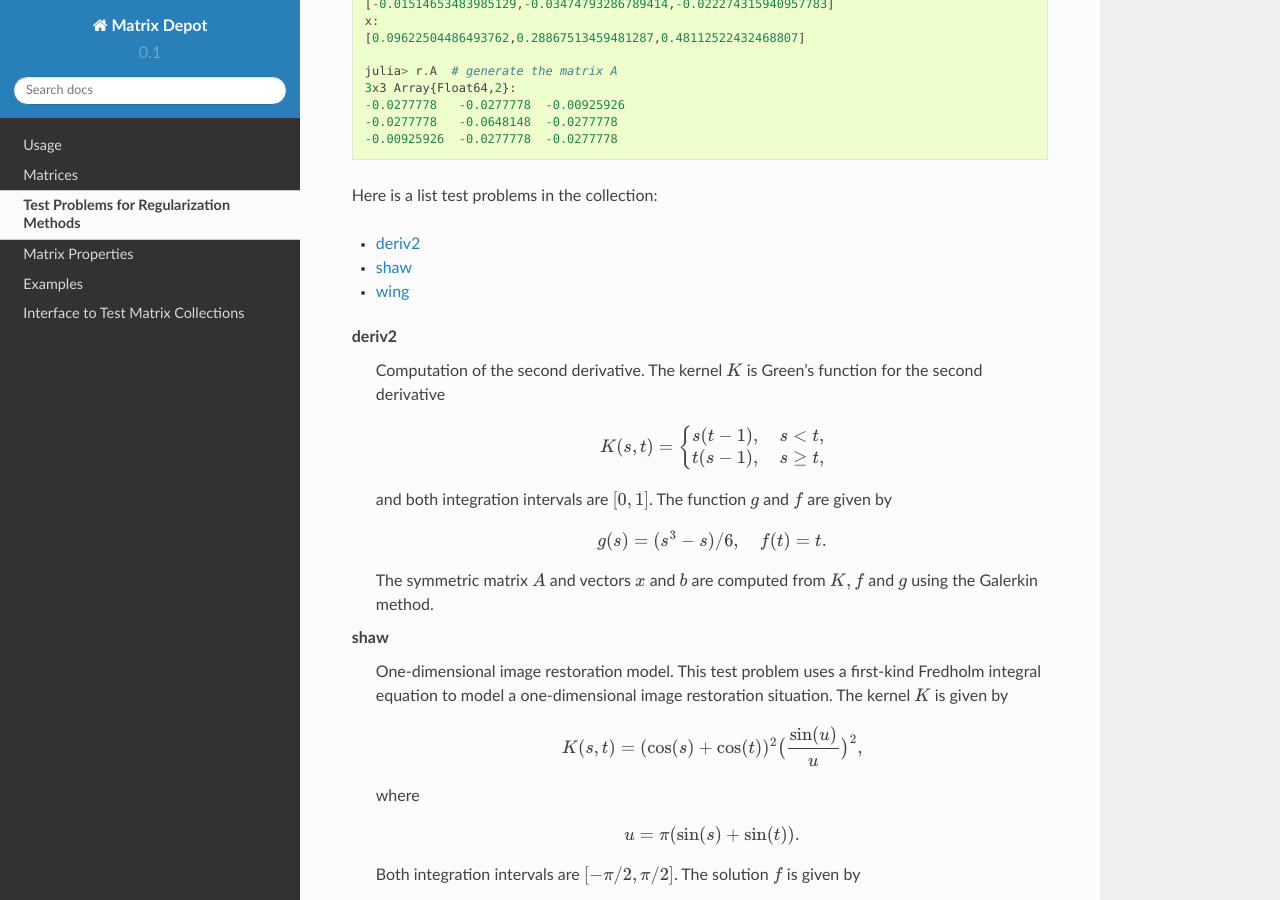
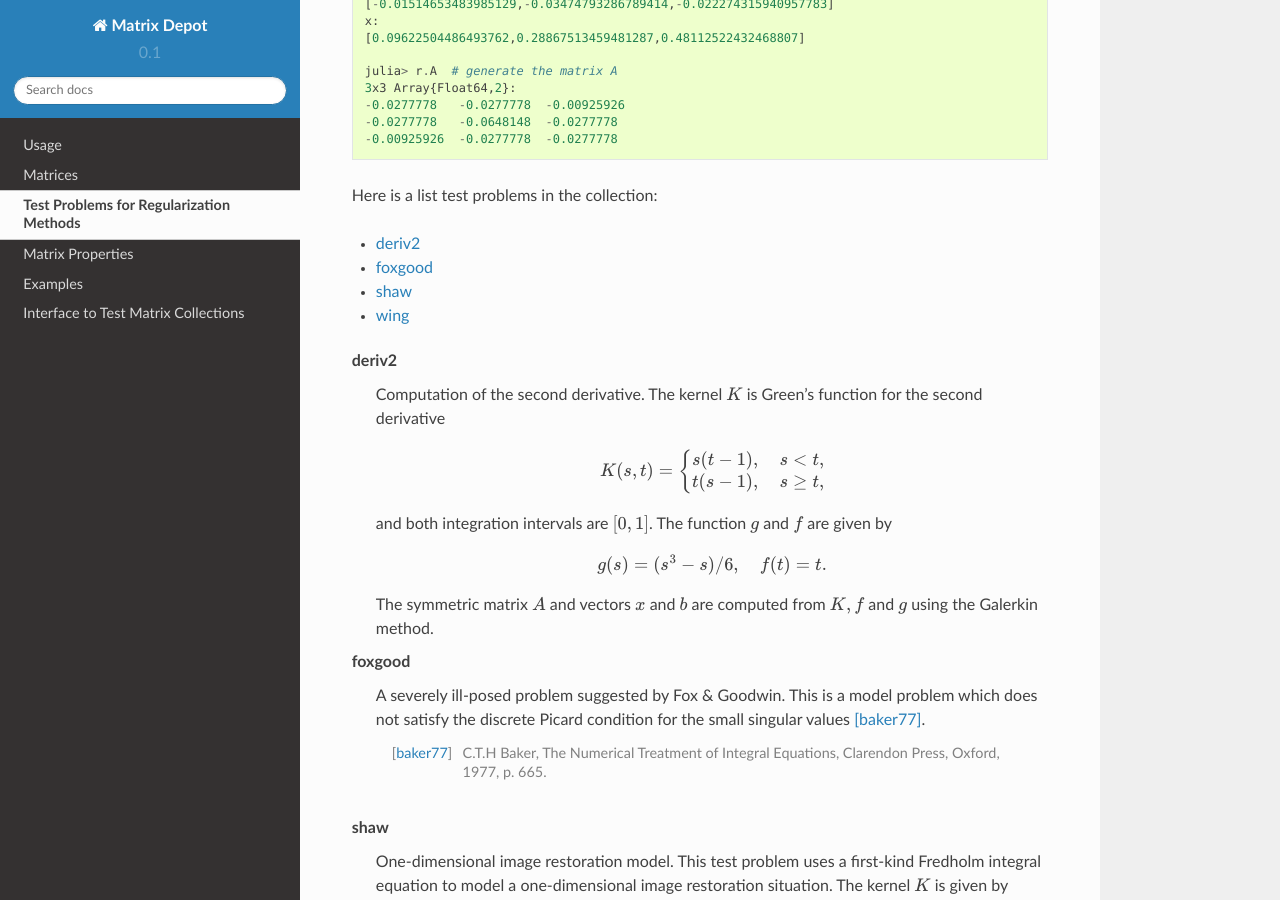
Before and after one commit to JuliaLinearAlgebra/MatrixDepot.jl, a Sphinx documentation site: the page built from doc/regu.rst, in a window 1280 px wide and 900 px high, scrolled down 1088 px. Built offline with Sphinx 7.4.7 and the Read the Docs theme 2.0.0, drawn with Linux system fonts in a browser that asks for light colours.

Commit message:
add test problm foxgood and documentation

```diff
--- a/doc/regu.rst
+++ b/doc/regu.rst
@@ -67,11 +67,20 @@ Here is an example::
 Here is a list test problems in the collection:
 
 * :term:`deriv2`
+* :term:`foxgood`
 * :term:`shaw`
 * :term:`wing`
 
 .. glossary::
    :sorted:
+
+   foxgood
+      A severely ill-posed problem suggested by Fox & Goodwin. This
+      is a model problem which does not satisfy the discrete Picard
+      condition for the small singular values [baker77]_.
+
+      .. [baker77] C.T.H Baker, The Numerical Treatment of Integral
+		   Equations, Clarendon Press, Oxford, 1977, p. 665.
 
    wing
       A problem with a discontinuous solution. The kernel :math:`K` is
```
Also changed, not shown: doc/examples.rst (+7 -0 lines), 2 other files.
